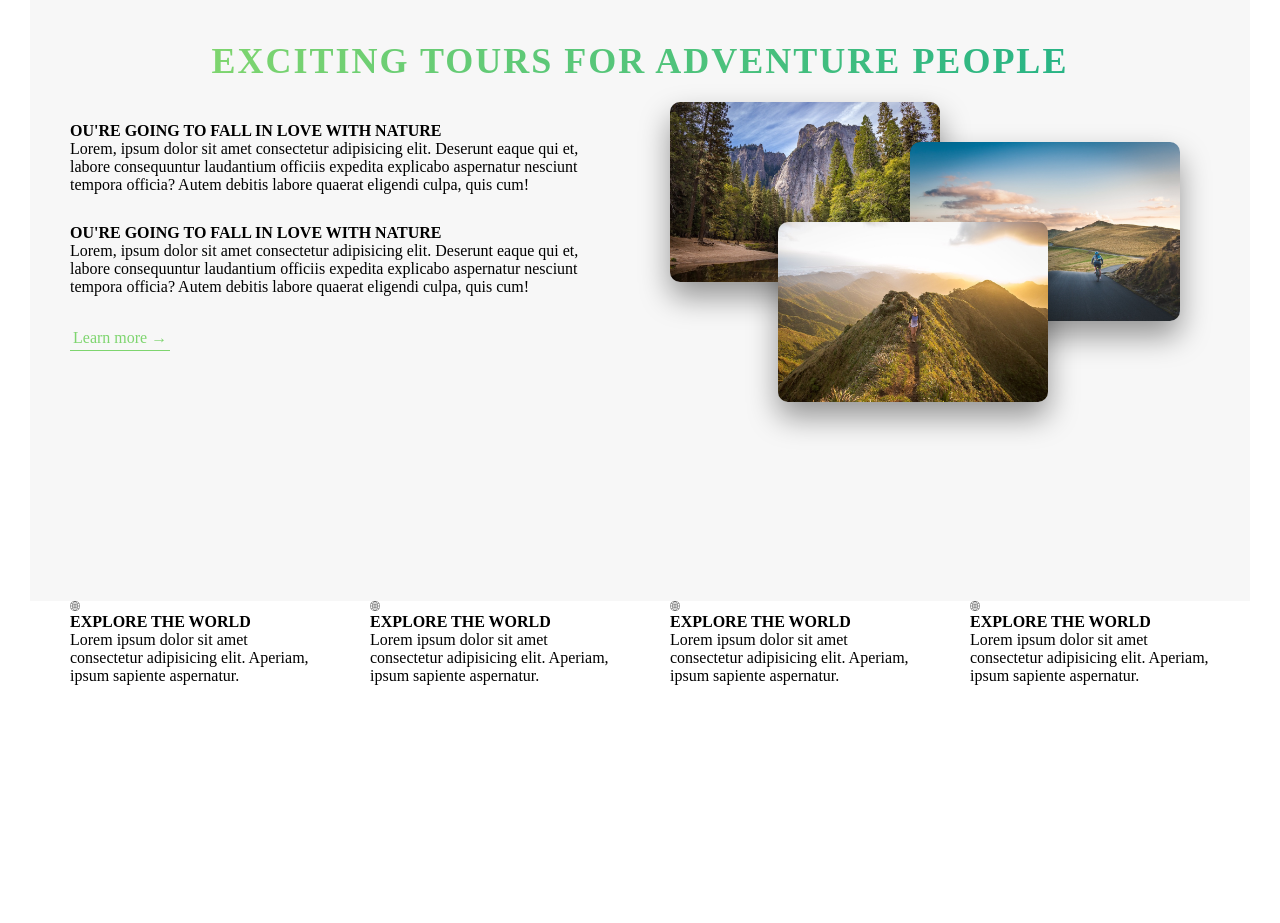
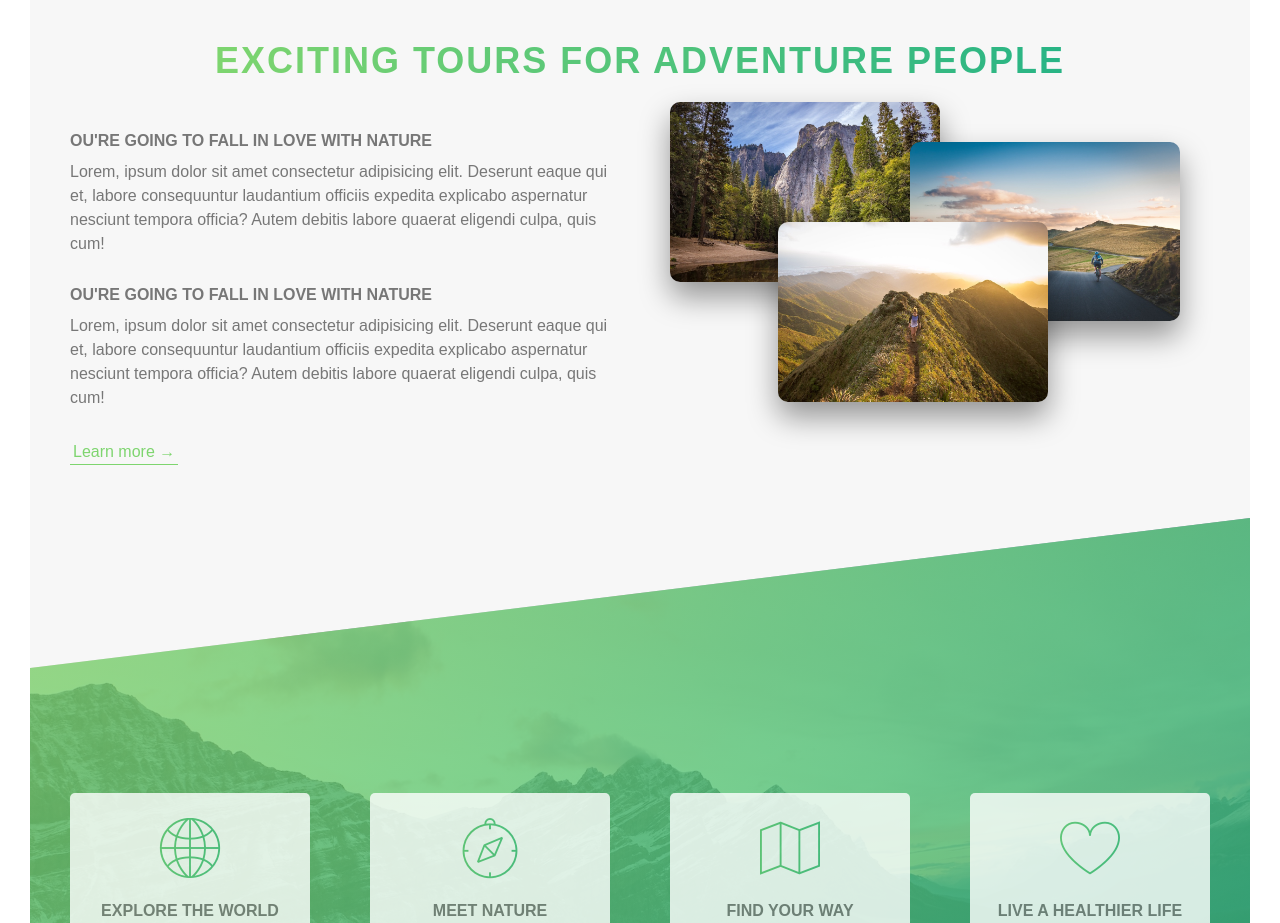
Before and after one commit to MJony05/MagicLife, a website: page index.html in a window 1280 px wide. Shown: the part 800-1723 px from the top of the page. Before the commit the page ends 1545 px from the top, so only its background shows below. Drawn offline with Linux system fonts and the light colour scheme.

Commit message:
feature section

```diff
--- a/index.html
+++ b/index.html
@@ -83,8 +83,8 @@
           </div>
           <div class="col-1-of-4">
             <div class="feature-box">
-              <i class="feature-box-icon icon-basic-world"></i>
-              <h3 class="heading-tertiary">EXPLORE THE WORLD</h3>
+              <i class="feature-box-icon icon-basic-compass"></i>
+              <h3 class="heading-tertiary">MEET NATURE</h3>
               <p class="text-box">
                 Lorem ipsum dolor sit amet consectetur adipisicing elit.
                 Aperiam, ipsum sapiente aspernatur.
@@ -93,8 +93,8 @@
           </div>
           <div class="col-1-of-4">
             <div class="feature-box">
-              <i class="feature-box-icon icon-basic-world"></i>
-              <h3 class="heading-tertiary">EXPLORE THE WORLD</h3>
+              <i class="feature-box-icon icon-basic-map"></i>
+              <h3 class="heading-tertiary">FIND YOUR WAY</h3>
               <p class="text-box">
                 Lorem ipsum dolor sit amet consectetur adipisicing elit.
                 Aperiam, ipsum sapiente aspernatur.
@@ -103,8 +103,8 @@
           </div>
           <div class="col-1-of-4">
             <div class="feature-box">
-              <i class="feature-box-icon icon-basic-world"></i>
-              <h3 class="heading-tertiary">EXPLORE THE WORLD</h3>
+              <i class="feature-box-icon icon-basic-heart"></i>
+              <h3 class="heading-tertiary">LIVE A HEALTHIER LIFE</h3>
               <p class="text-box">
                 Lorem ipsum dolor sit amet consectetur adipisicing elit.
                 Aperiam, ipsum sapiente aspernatur.
--- a/sass/abstracts/_variables.scss
+++ b/sass/abstracts/_variables.scss
@@ -1,4 +1,8 @@
-$linear-back: linear-gradient(#28b4859f, #28b485af);
+$linear-back: linear-gradient(
+  to right bottom,
+  rgba(126, 213, 111, 0.8),
+  rgba(40, 180, 133, 0.8)
+);
 $color-primary: #7ed56f;
 $color-primary-light: #55c57a;
 $color-primary-dark: #28b485;
--- a/sass/base/_reset.scss
+++ b/sass/base/_reset.scss
@@ -7,4 +7,6 @@ html {
 }
 body {
   padding: 3rem;
+  color: #777;
+  font-family: sans-serif;
 }
--- a/sass/base/_typography.scss
+++ b/sass/base/_typography.scss
@@ -22,8 +22,22 @@
   font-size: 1.6rem;
   font-weight: 700;
   text-transform: uppercase;
+  margin: 1rem 0;
 }
 .text-box {
   font-size: 1.6rem;
   margin-bottom: 3rem;
+  line-height: 1.5;
 }
+.feature-box-icon {
+  display: block;
+  font-size: 6rem;
+  background-image: linear-gradient(
+    to right,
+    $color-primary,
+    $color-primary-dark
+  );
+  background-clip: text;
+  -webkit-background-clip: text;
+  color: transparent;
+}
--- a/sass/components/_compositions.scss
+++ b/sass/components/_compositions.scss
@@ -22,7 +22,7 @@
     }
     &:hover {
       z-index: 20;
-      transform: scale(1.5);
+      transform: scale(1.3);
       outline: 1rem solid $color-primary;
       outline-offset: 1rem;
     }
--- a/sass/layout/_feature.scss
+++ b/sass/layout/_feature.scss
@@ -0,0 +1,23 @@
+.section-feature {
+  background-image: $linear-back, url(../images/nat-4.jpg);
+  background-size: cover;
+  margin-top: -10%;
+  background-position: center;
+  padding: 20rem 0;
+  transform: skewY(-7deg);
+  > * {
+    transform: skewY(7deg);
+  }
+}
+.feature-box {
+  padding: 2.5rem;
+  text-align: center;
+  border-radius: 5px;
+  background-color: #fff;
+  opacity: 0.8;
+
+  transition: all 0.3s;
+  &:hover {
+    transform: scale(1.1) translateY(-20px);
+  }
+}
```
Also changed, not shown: css/style.css, images/nat-1.jpg (added), images/nat-4.jpg (added).
